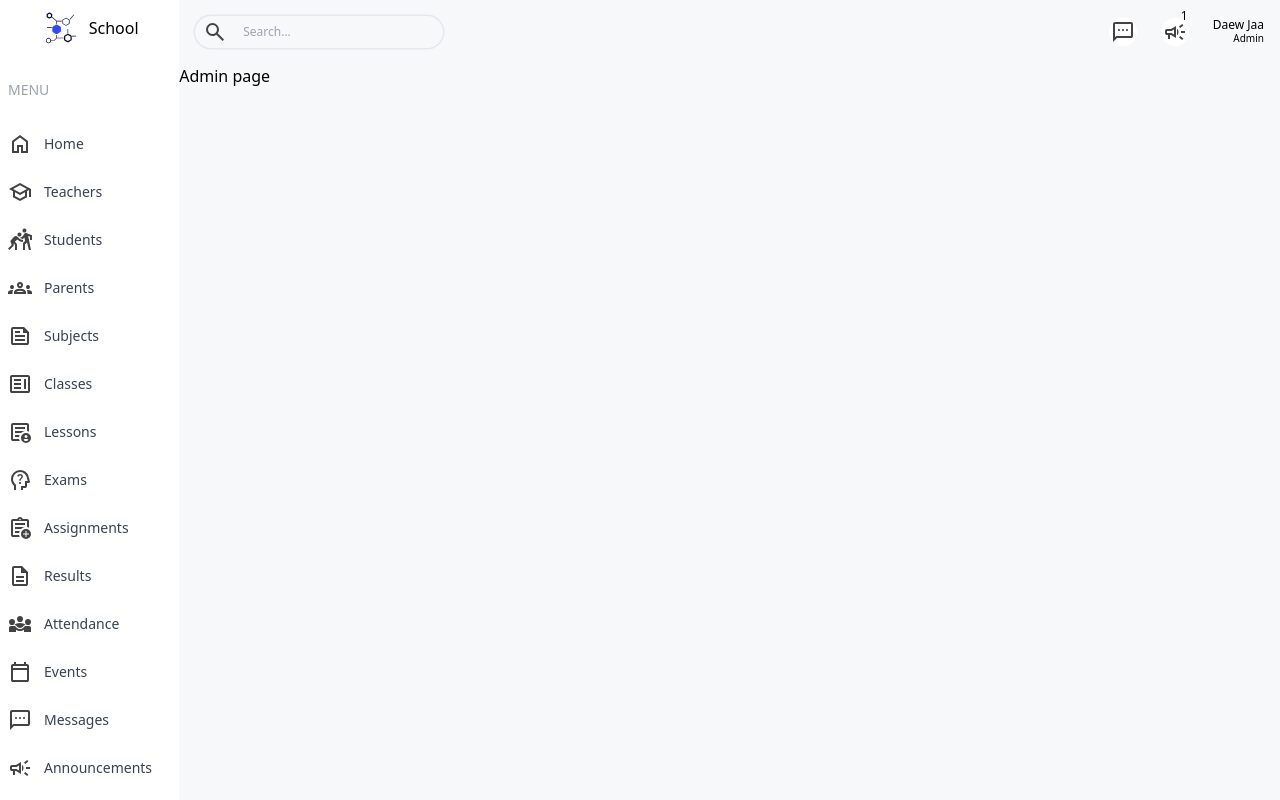
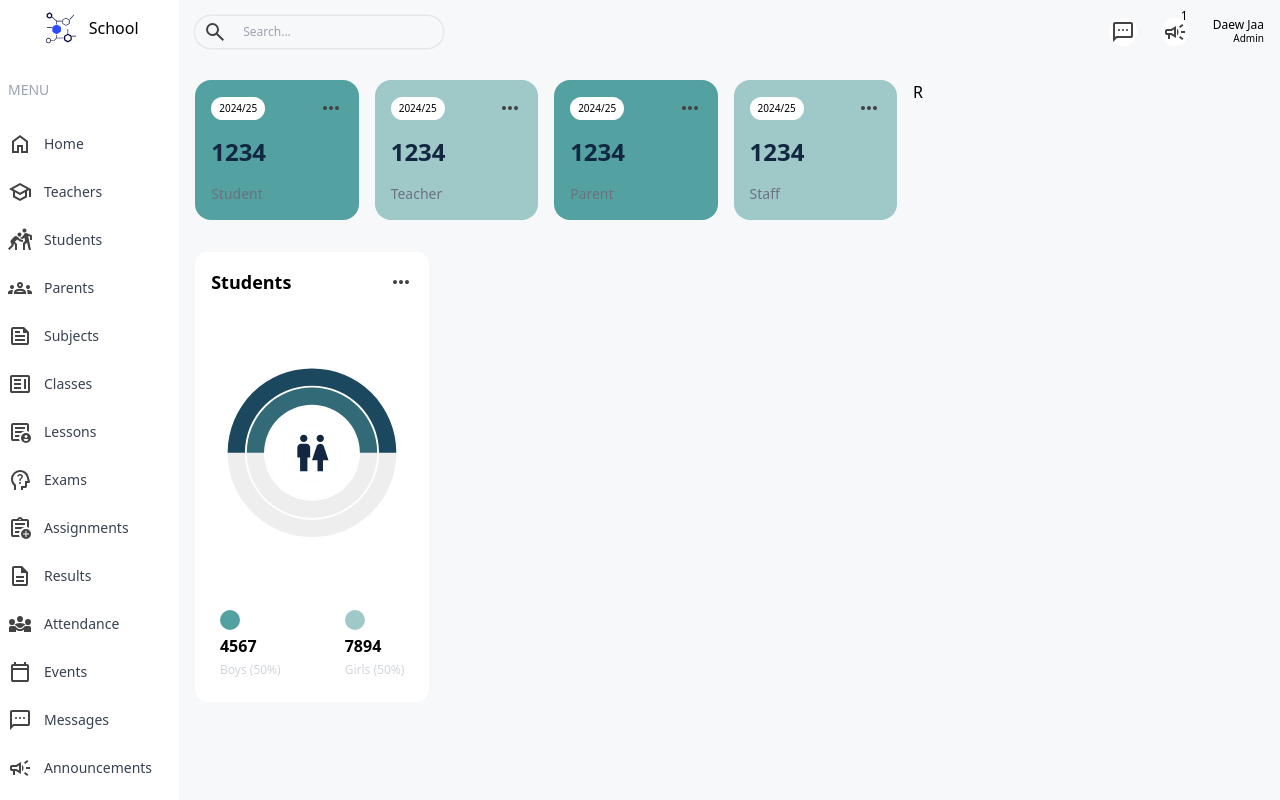
Before and after one commit to thitiphongD/SCM, a Next.js app: page /admin in a window 1280 px wide. Shown: the top 800 px of the page. Built offline with nearby package versions, Linux system fonts and the light colour scheme.

Commit message:
count chart

```diff
--- a/package.json
+++ b/package.json
@@ -9,9 +9,10 @@
     "lint": "next lint"
   },
   "dependencies": {
+    "next": "14.2.11",
     "react": "^18",
     "react-dom": "^18",
-    "next": "14.2.11"
+    "recharts": "^2.12.7"
   },
   "devDependencies": {
     "typescript": "^5",
--- a/src/app/(dashboard)/admin/page.tsx
+++ b/src/app/(dashboard)/admin/page.tsx
@@ -1,7 +1,28 @@
+import CountChart from "@/app/components/charts/CountChart";
+import UserCard from "@/app/components/UserCard";
 import React from "react";
 
 const AdminPage: React.FunctionComponent = () => {
-  return <div>Admin page</div>;
+  return (
+    <div className="flex flex-col md:flex-row p-4 gap-4">
+      <div className="w-full lg:w-2/3 flex flex-col gap-8">
+        <div className="flex gap-4 justify-between flex-wrap">
+          <UserCard type="student" />
+          <UserCard type="teacher" />
+          <UserCard type="parent" />
+          <UserCard type="staff" />
+        </div>
+        <div className="flex gap-4 justify-between flex-wrap">
+          <div className="w-full lg:w-1/3 h-[450px]">
+            <CountChart />
+          </div>
+          <div className="w-full lg:w-2/3 h-[450px]"></div>
+        </div>
+        <div></div>
+      </div>
+      <div className="w-full lg:w-1/3">R</div>
+    </div>
+  );
 };
 
 export default AdminPage;
--- /dev/null
+++ b/src/app/components/UserCard.tsx
@@ -0,0 +1,23 @@
+import React from "react";
+import { MoreIcon } from "./icon/UtilIcon";
+
+type Props = {
+  type: string;
+};
+
+const UserCard: React.FC<Props> = ({ type }) => {
+  return (
+    <div className="rounded-2xl odd:bg-[#54a1a1] even:bg-[#9fc8c8] p-4 flex-1 min-w-[130px]">
+      <div className="flex justify-between items-center">
+        <span className="text-[10px] bg-white px-2 py-1 rounded-full">
+          2024/25
+        </span>
+        <MoreIcon />
+      </div>
+      <h1 className="text-2xl font-semibold my-4 text-[#122740]">1234</h1>
+      <h2 className="capitalize text-sm font-medium text-gray-500">{type}</h2>
+    </div>
+  );
+};
+
+export default UserCard;
--- /dev/null
+++ b/src/app/components/charts/CountChart.tsx
@@ -0,0 +1,77 @@
+"use client";
+import React from "react";
+
+import {
+  RadialBarChart,
+  RadialBar,
+  Legend,
+  ResponsiveContainer,
+} from "recharts";
+import { MoreIcon, SexIcon } from "../icon/UtilIcon";
+
+const data = [
+  {
+    name: "Totals",
+    count: 100,
+    fill: "#fff",
+  },
+  {
+    name: "Boys",
+    count: 50,
+    fill: "#326b77",
+  },
+  {
+    name: "Girls",
+    count: 50,
+    fill: "#1b485e",
+  },
+];
+
+const style = {
+  top: "50%",
+  right: 0,
+  transform: "translate(0, -50%)",
+  lineHeight: "24px",
+};
+
+const CountChart = () => {
+  return (
+    <div className="bg-white rounded-xl w-full h-full p-4">
+      <div className="flex justify-between items-center">
+        <h1 className="text-lg font-semibold">Students</h1>
+        <MoreIcon />
+      </div>
+      <div className="relative w-full h-[75%]">
+        <ResponsiveContainer>
+          <RadialBarChart
+            cx="50%"
+            cy="50%"
+            innerRadius="40%"
+            outerRadius="100%"
+            barSize={32}
+            data={data}
+          >
+            <RadialBar background dataKey="count" />
+          </RadialBarChart>
+        </ResponsiveContainer>
+        <div className="absolute top-1/2 left-1/2 -translate-x-1/2 -translate-y-1/2">
+          <SexIcon />
+        </div>
+      </div>
+      <div className="flex justify-center gap-16">
+        <div className="flex flex-col gap-1">
+          <div className="w-5 h-5 bg-[#54a1a1] rounded-full" />
+          <div className="font-bold">4567</div>
+          <div className="text-xs text-gray-300">Boys (50%)</div>
+        </div>
+        <div className="flex flex-col gap-1">
+          <div className="w-5 h-5 bg-[#9fc8c8] rounded-full" />
+          <div className="font-bold">7894</div>
+          <div className="text-xs text-gray-300">Girls (50%)</div>
+        </div>
+      </div>
+    </div>
+  );
+};
+
+export default CountChart;
--- a/src/app/components/icon/UtilIcon.tsx
+++ b/src/app/components/icon/UtilIcon.tsx
@@ -13,3 +13,31 @@ export const SearchIcon = () => {
     </svg>
   );
 };
+
+export const MoreIcon = () => {
+  return (
+    <svg
+      xmlns="http://www.w3.org/2000/svg"
+      height="24px"
+      viewBox="0 -960 960 960"
+      width="24px"
+      fill="#434343"
+    >
+      <path d="M240-400q-33 0-56.5-23.5T160-480q0-33 23.5-56.5T240-560q33 0 56.5 23.5T320-480q0 33-23.5 56.5T240-400Zm240 0q-33 0-56.5-23.5T400-480q0-33 23.5-56.5T480-560q33 0 56.5 23.5T560-480q0 33-23.5 56.5T480-400Zm240 0q-33 0-56.5-23.5T640-480q0-33 23.5-56.5T720-560q33 0 56.5 23.5T800-480q0 33-23.5 56.5T720-400Z" />
+    </svg>
+  );
+};
+
+export const SexIcon = () => {
+  return (
+    <svg
+      xmlns="http://www.w3.org/2000/svg"
+      height="44px"
+      viewBox="0 -960 960 960"
+      width="44px"
+      fill="#122740"
+    >
+      <path d="M220-80v-300h-60v-220q0-33 23.5-56.5T240-680h120q33 0 56.5 23.5T440-600v220h-60v300H220Zm80-640q-33 0-56.5-23.5T220-800q0-33 23.5-56.5T300-880q33 0 56.5 23.5T380-800q0 33-23.5 56.5T300-720ZM600-80v-240H480l102-306q8-26 29.5-40t48.5-14q27 0 48.5 14t29.5 40l102 306H720v240H600Zm60-640q-33 0-56.5-23.5T580-800q0-33 23.5-56.5T660-880q33 0 56.5 23.5T740-800q0 33-23.5 56.5T660-720Z" />
+    </svg>
+  );
+};
```
Also changed, not shown: 1 other file (tests, documents, lock files or other folders).
